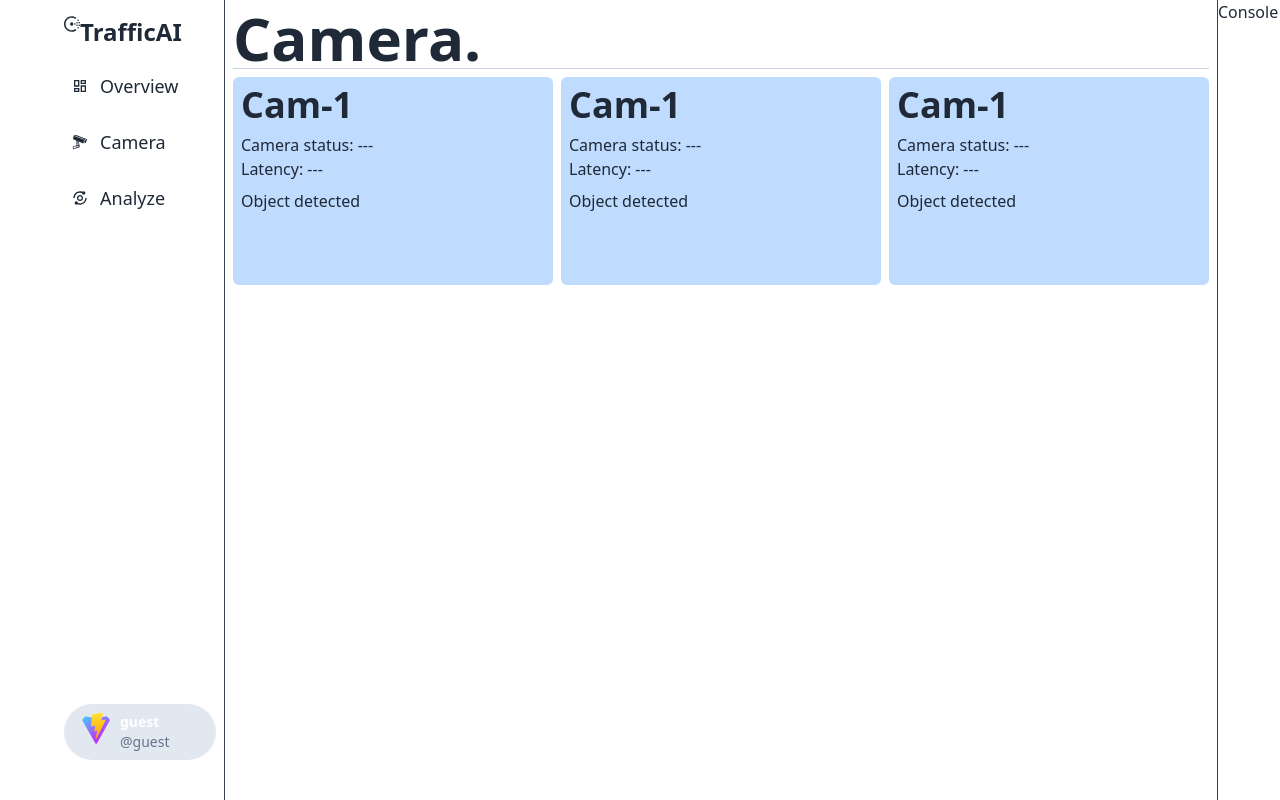
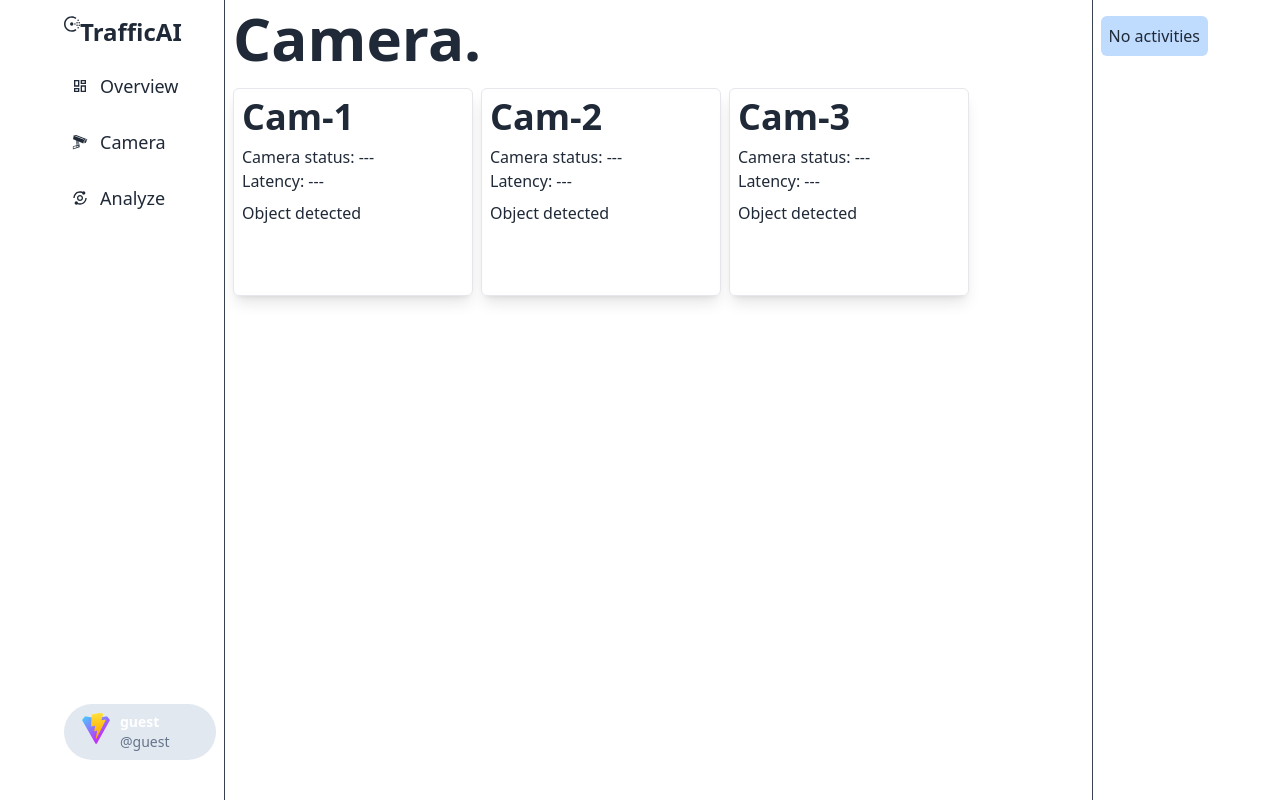
Before and after one commit to DSQL-MONGKEY/trafficai-fe, a React (Vite) app: page /camera in a window 1280 px wide. Built offline with nearby package versions, Linux system fonts and the light colour scheme.

Commit message:
style<>: add style to component

```diff
--- a/src/components/common/RightConsole.tsx
+++ b/src/components/common/RightConsole.tsx
@@ -3,13 +3,11 @@
 const RightConsole = () => {
 
    return (
-      <div className="hidden lg:block ">
-         <div className="flex flex-col">
-            <div className="">
-               Console
+      <div className="hidden lg:block my-4 mx-2">
+         <div className="sticky top-2">
+            <div className="bg-blue-200 rounded-md p-2">
+               <p>No activities</p>
             </div>
-         </div>
-         <div className="sticky p-2 top-2">
          </div>
       </div>
    )
--- a/src/pages/camera/CamContainer.tsx
+++ b/src/pages/camera/CamContainer.tsx
@@ -1,9 +1,13 @@
 
-const CamContainer = () => {
+interface CamProps {
+   name: string,
+}
+
+const CamContainer = ({ name }: CamProps) => {
    return (
-      <div className="flex flex-col w-80 h-52 gap-2 p-2 bg-blue-200 rounded-md ">
+      <div className="flex flex-col w-60 h-52 gap-2 p-2 shadow-lg border rounded-md ">
          <div className="">
-            <span className="text-4xl font-extrabold">Cam-1</span>
+            <span className="text-4xl font-extrabold">{name}</span>
          </div>
          <div className="flex flex-col">
             <span>Camera status: ---</span>
--- a/src/pages/camera/CameraPage.tsx
+++ b/src/pages/camera/CameraPage.tsx
@@ -4,15 +4,13 @@ const CameraPage = () => {
    return (
       <div className="flex-[4_4_0] mr-auto border-r border-gray-700 min-h-screen">
          <div className="flex flex-col p-2">
-            <div className="border-b border-slate-300">
-               <span className="font-extrabold text-xl md:text-6xl">
-                  Camera.
-               </span>
-            </div>
-            <div className="flex flex-col md:flex-row gap-2 mt-2">
-               <CamContainer />
-               <CamContainer />
-               <CamContainer />
+            <span className="font-extrabold text-xl md:text-6xl">
+               Camera.
+            </span>
+            <div className="flex flex-col md:flex-row gap-2 mt-5">
+               <CamContainer name={'Cam-1'} />
+               <CamContainer name={'Cam-2'} />
+               <CamContainer name={'Cam-3'} />
             </div>
          </div>
       </div>
--- a/src/pages/overview/OverviewCard.tsx
+++ b/src/pages/overview/OverviewCard.tsx
@@ -4,13 +4,13 @@ import { ReactElement } from "react";
 
 interface CardProps {
    name: string,
-   data: number
+   data?: string,
    icon: ReactElement
 }
 
 const OverviewCard = ({ name, data, icon }: CardProps) => {
    return (
-      <div className="flex flex-col w-52  border border-gray-500 rounded-md p-1">
+      <div className="flex flex-col w-52  border  shadow-lg rounded-md p-1">
          <div className="flex justify-between items-center">
             <span className="text-lg font-semibold">
                {name}
```
